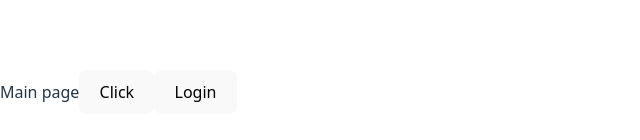
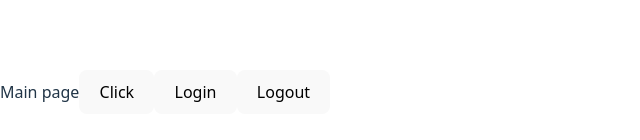
Before and after one commit to wiseacreserj/sweetbake, a React (Vite) app in the folder frontend/: page / in a window 1280 px wide. Shown: the part 308-448 px from the top of the page, without its empty margins (0-640 px from the left). Built offline with nearby package versions, Linux system fonts and the light colour scheme.

Commit message:
add code for testing

```diff
--- a/frontend/src/App.jsx
+++ b/frontend/src/App.jsx
@@ -3,7 +3,7 @@ import {} from "react";
 import "./App.css";
 import { useSelector } from "react-redux";
 import { useDispatch } from "react-redux";
-import { fetchLogin } from "./store/authSlice";
+import { fetchLogin, fetchLogout } from "./store/authSlice";
 
 function App() {
     const { status } = useSelector((state) => state.auth);
@@ -22,6 +22,7 @@ function App() {
             >
                 Login
             </button>
+            <button onClick={() => dispatch(fetchLogout())}>Logout</button>
         </>
     );
 }
```
